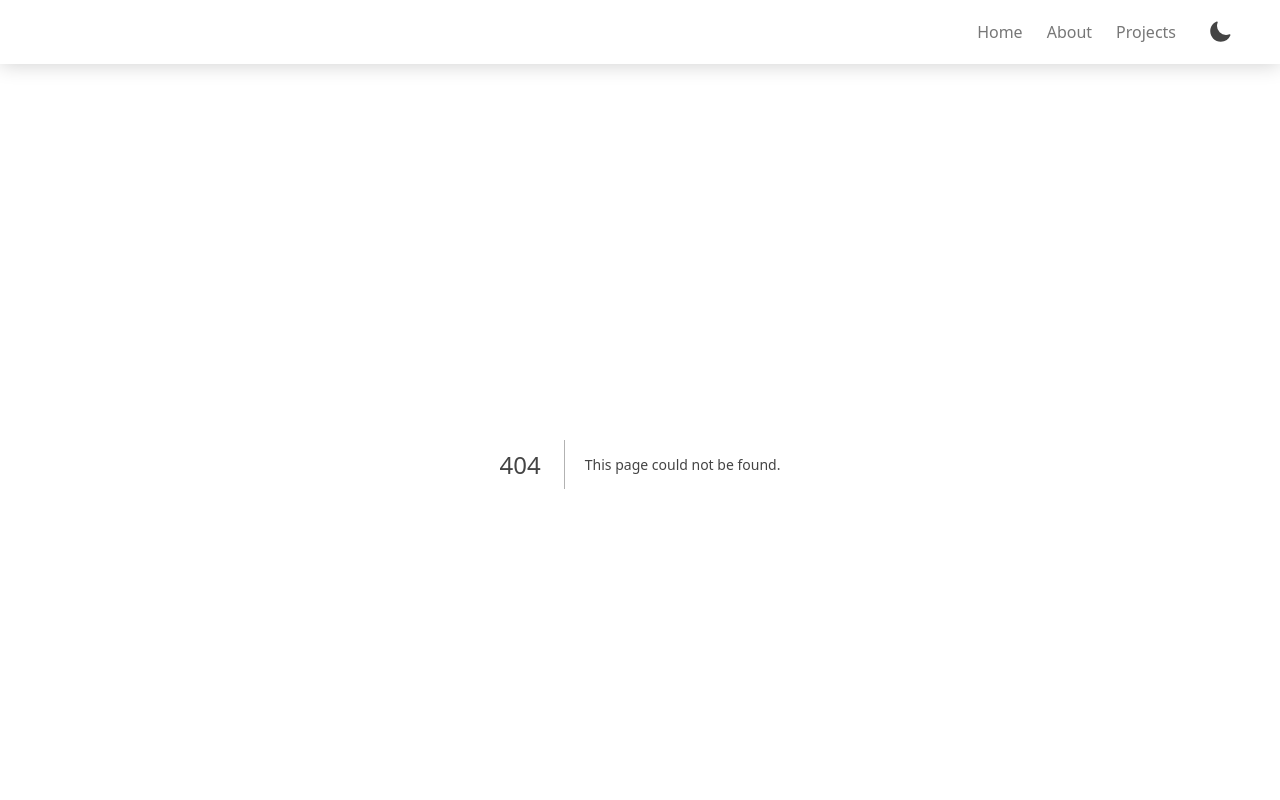
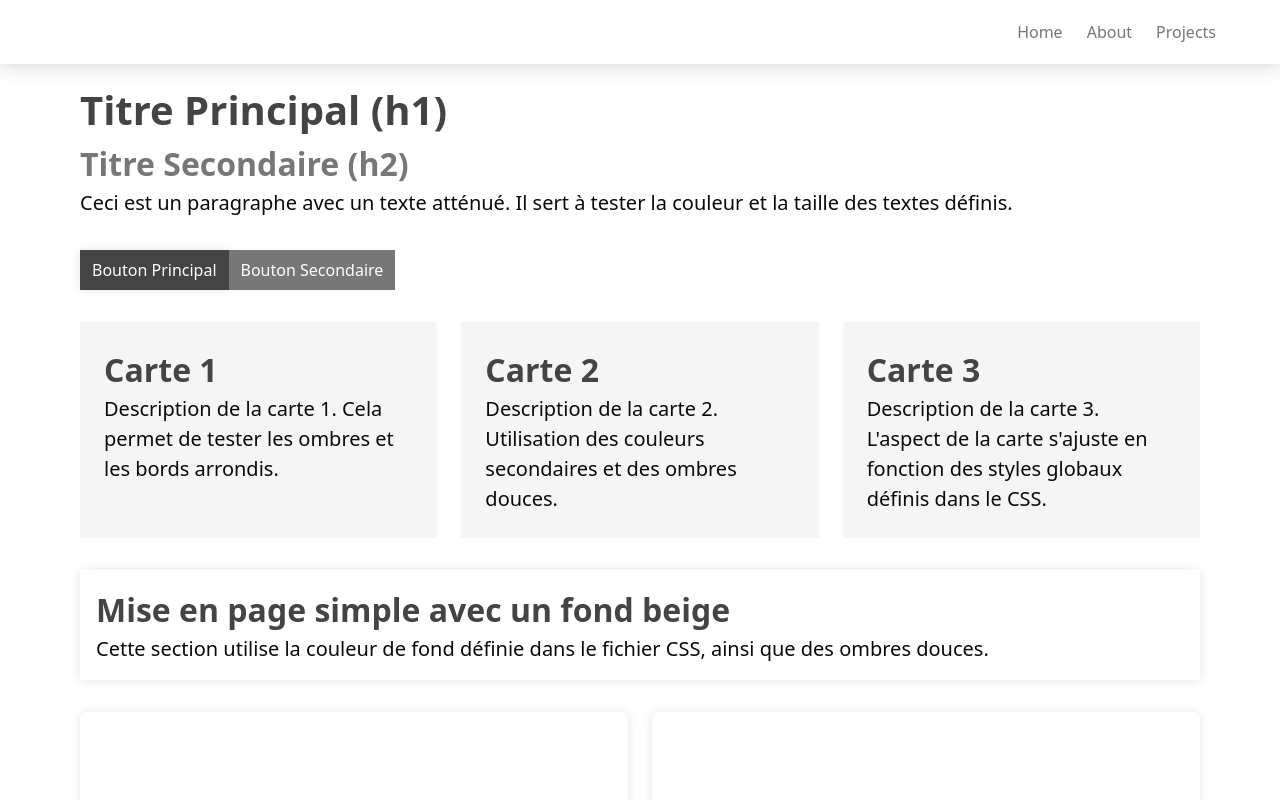
Before and after one commit to vraus/portfolio, a Next.js app: page /elements in a window 1280 px wide. Before the commit this address had no page. Shown: the top 800 px of the page. Built offline with nearby package versions, Linux system fonts and the light colour scheme.

Commit message:
Added TODOS and ideas for improvments

```diff
--- a/src/app/about/page.tsx
+++ b/src/app/about/page.tsx
@@ -3,6 +3,7 @@ export default function AboutPage() {
       <div className="container">
         <h1>About Me</h1>
         <p>Me me me and me...</p>
+          {/* TODO: Add a timeline with educations and professional activities + Hobbies / Center of interests / Favorite Games */}
       </div>
     );
   }
--- /dev/null
+++ b/src/app/elements/page.tsx
@@ -0,0 +1,9 @@
+import Elements from "@/components/Elements";
+
+export default function ElementsPage() {
+    return(
+        <div>
+            <Elements />
+        </div>
+    );
+}
--- a/src/app/projects/page.tsx
+++ b/src/app/projects/page.tsx
@@ -1,8 +1,13 @@
+'use client';
+
+import Projects from "@/components/Projects";
+
 export default function ProjectsPage() {
     return (
       <div className="container">
-        <h1>My Projects</h1>
-        <p>Liste de mes projets...</p>
+          <div>
+              <Projects />
+          </div>
       </div>
     );
   }
--- a/src/components/Header.tsx
+++ b/src/components/Header.tsx
@@ -11,16 +11,18 @@ export default function Header() {
         <header className="fixed top-0 left-0 w-full bg-background shadow-strong z-50 h-16 flex items-center px-6">
             <div className="flex items-center justify-end w-full space-x-6">
 
-                {/* Liens de navigation Desktop */}
+                {/* TODO: Replace 'Home' with my name and a little codding style animation */}
                 <nav className="hidden md:flex space-x-6">
                     <Link href="/" className="text-secondary hover:text-secondary-hover transition">Home</Link>
+                    { /* <Link href="/elements"
+                           className="text-secondary hover:text-secondary-hover transition">Elements</Link> */}
                     <Link href="/about" className="text-secondary hover:text-secondary-hover transition">About</Link>
                     <Link href="/projects" className="text-secondary hover:text-secondary-hover transition">Projects</Link>
                 </nav>
 
                 {/* Icônes à droite */}
                 <div className="flex items-center space-x-4">
-                    <ThemeToggleButton />
+                    <ThemeToggleButton/>
 
                     {/* Bouton Hamburger pour mobile */}
                     <button
--- a/src/components/Layout.tsx
+++ b/src/components/Layout.tsx
@@ -1,8 +1,10 @@
 export default function Layout({children} : {children: React.ReactNode}) {
     return (
       <div>
+          {/* TODO: Make this more interesting by adding a short description of my profile */}
         <h1>Hadrien Belleville</h1>
-          <p>Game Developper</p>
+          {/* TODO: Replace this by Sound Programmer / Engine Programmer / Game Developer / Game Programmer and an animation  */}
+          <p>Game Developer</p>
         {children}
       </div>
     );
--- a/src/components/Links.tsx
+++ b/src/components/Links.tsx
@@ -3,6 +3,7 @@ export default function Links() {
     <div className="flex flex-col gap-4 mt-4 mb-4">
         <h2 className="text-2xl font-bold">My Links</h2>
 
+        {/* TODO: Replace the basic links with icons (Resume GitHub Linkedin Itch.io icons). */}
         <section className="mb-4">
                 <div className="grid grid-cols-4 md:grid-cols-4 gap-4 mt-4">
                     <a href="" target="_blank" rel="noopener noreferrer">
--- a/src/components/Modal.tsx
+++ b/src/components/Modal.tsx
@@ -112,19 +112,21 @@ export default function Modal({ project, onClose }: ModalProps) {
               </section>
             </div>
 
+            {/* TODO: center the information in the card */}
             <div className="card">
               <h3 className="text-primary">Project Infos</h3>
+              <div className="mt-6">
                 <ul className="space-y-2 text-primary">
-                <li><strong className="text-primary">Duration :</strong> {project.duration}</li>
-                <li><strong className="text-primary">Team Size :</strong> {project.team_size} personnes</li>
-                <li><strong className="text-primary">Type :</strong> {project.project_type}</li>
+                  <li className={"text-paragraph"}><strong className="text-primary">Duration :</strong> {project.duration}</li>
+                  <li className={"text-paragraph"}><strong className="text-primary">Team Size :</strong> {project.team_size}</li>
+                  <li className={"text-paragraph"}><strong className="text-primary">Type :</strong> {project.project_type}</li>
                 </ul>
               </div>
-
+            </div>
           </div>
         </section>
 
-        {/* Liens */}
+        {/* Liens TODO: Add some icons, or even replace texts with icon (GitHub / itch.io etc...) */}
         <section className="container">
           <h2>Links :</h2>
 
@@ -161,18 +163,20 @@ export default function Modal({ project, onClose }: ModalProps) {
               <p className="text-gray-700 mt-2">{project.contributions}</p>
             </div>
 
-            {/* Fonctionnalités */}
+            {/* Features TODO: Find a way to align all medias and features descriptions. */}
             <div className="mb-4">
               <h3 className="font-semibold">Features :</h3>
-              <div className="grid grid-responsive grid-cols-3 md:grid-cols-3 lg:grid-cols-3 gap-4 mt-2">
+              <div className="grid grid-cols-2 md:grid-cols-3 lg:grid-cols-3 gap-4 mt-2">
                 {project.features.map((feature, index) => (
-                  <div key={index} className="p-4 border rounded-lg shadow">
+                  <div key={index} className="p-4">
+                    <div className="flex flex-wrap gap-2">
                       <p className="text-primary font-semibold">{feature.name}</p>
                       {feature.description && (
                         <p>{feature.description}</p>
                       )}
+                    </div>
                     {feature.media && (
-                      <div className="mt-2">
+                      <div className="mt-4">
                         {feature.media.includes(".webm") ? (
                           <video
                             src={feature.media}
@@ -185,7 +189,7 @@ export default function Modal({ project, onClose }: ModalProps) {
                           <Image
                             src={feature.media}
                             alt={`Illustration ${feature.name}`}
-                            className="w-full h-auto object-cover rounded cursor-pointer"
+                            className="w-full h-auto object-cover rounded"
                             width={160}
                             height={160}
                             unoptimized={true}
@@ -200,7 +204,7 @@ export default function Modal({ project, onClose }: ModalProps) {
           </section>
         }
 
-        {/* Points Clés */}
+        {/* Key Points TODO: Replace the basic list with KeyPoint name + short description */}
         { project.key_points.length > 0 &&
           <section className="container">
           <div className="mb-4">
--- a/src/components/ThemeToggleButton.tsx
+++ b/src/components/ThemeToggleButton.tsx
@@ -1,5 +1,5 @@
 import { useEffect, useState } from "react";
-import { SunIcon, MoonIcon } from "@heroicons/react/24/solid";
+// import { MoonIcon } from "@heroicons/react/24/solid";
 
 function ThemeToggleButton() {
     const [theme, setTheme] = useState<"light" | "dark">(() => {
@@ -22,16 +22,15 @@ function ThemeToggleButton() {
     };
 
     return (
-        <button
-            onClick={toggleTheme}
-            className="p-2 rounded-full transition cursor-pointer"
-        >
-            {theme === "dark" ? (
-                <SunIcon className="w-6 h-6 text-white" />
-            ) : (
-                <MoonIcon className="w-6 h-6 text-primary" />
-            )}
-        </button>
+        <div>
+
+        { /* <button
+                onClick={toggleTheme}
+                className="p-2 transition cursor-pointer"
+            >
+                <MoonIcon className="w-6 h-6 text-primary"/>
+            </button> */ }
+        </div>
     );
 }
 
--- a/src/styles/globals.css
+++ b/src/styles/globals.css
@@ -14,8 +14,8 @@
   --color-accent: #aaa; /* Gris clair */
   --color-accent-hover: #888; /* Gris moyen */
 
-  --color-text-paragraph: #fff;
-  --color-text-inverted: #0a0a0a;
+  --color-text-paragraph: #0a0a0a;
+  --color-text-inverted: #fff;
 
   --color-success: #4a4a4a; /* Gris foncé */
   --color-warning: #777; /* Gris intermédiaire */
@@ -169,7 +169,7 @@
 
 .additional-info {
   background-color: rgb(0, 0, 0);
-  color: var(color-text-paragraph);
+  color: var(--color-text-paragraph);
 }
 
 /* Texts */
```
Lines whose indentation alone changed are shown as unchanged.
